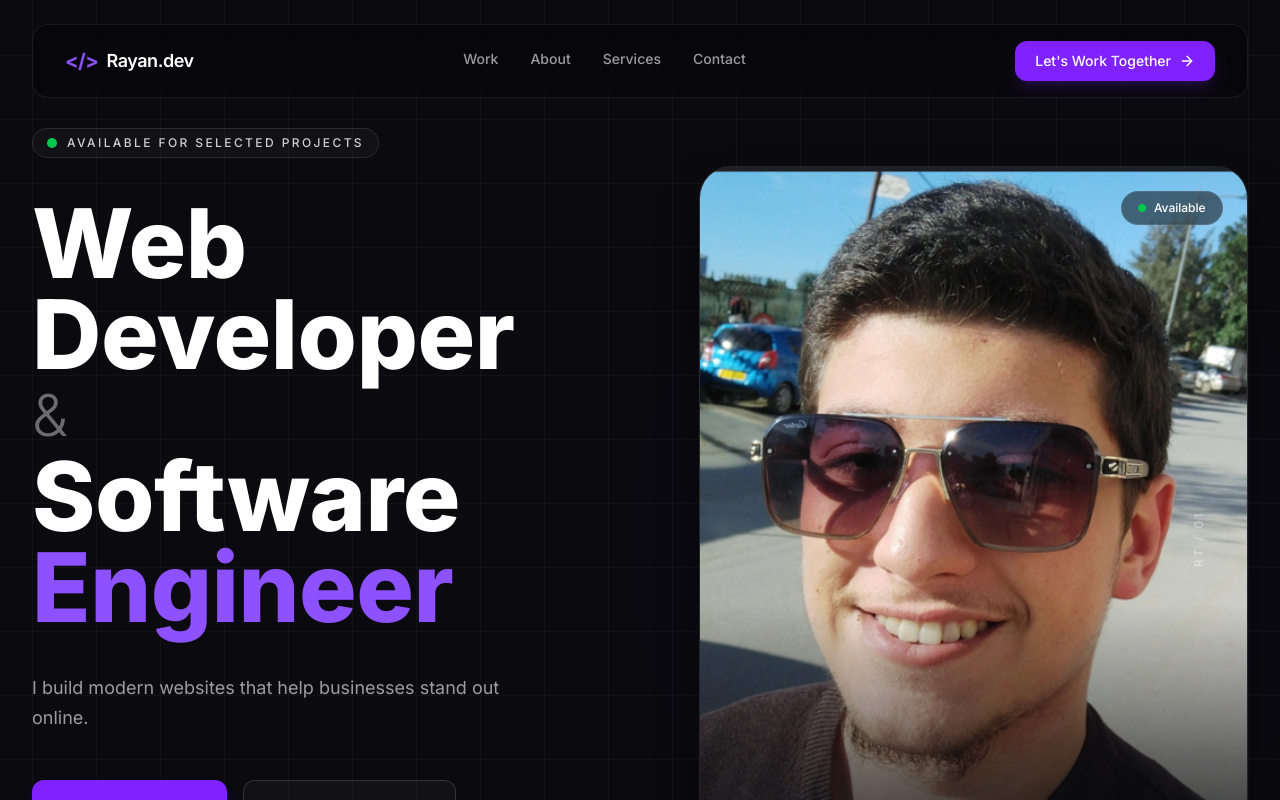
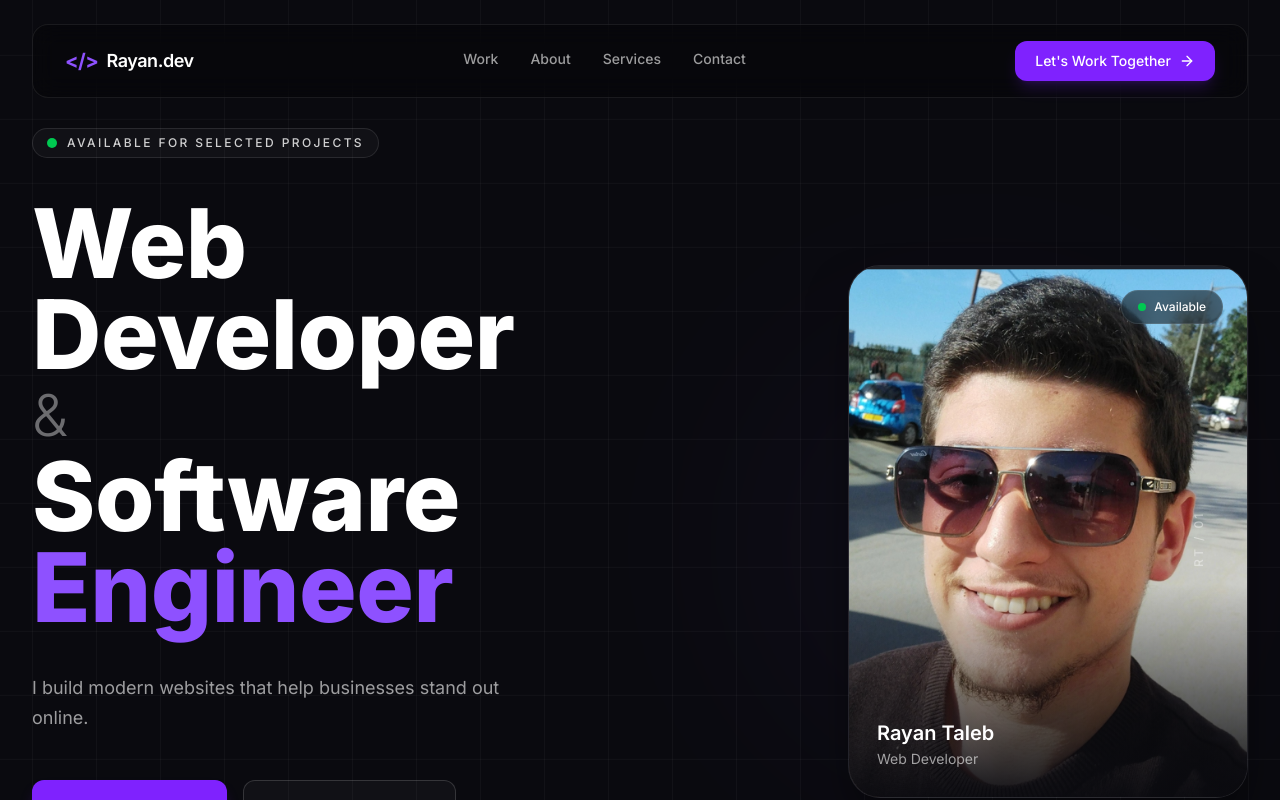
Before and after one commit to Rayan-tl-tech/portfolio, a React (Vite) app: page / in a window 1280 px wide. Shown: the top 800 px of the page. Built offline with nearby package versions, Linux system fonts and the light colour scheme.

Commit message:
style: scale down hero portrait card for better desktop proportions

```diff
--- a/src/components/Hero.jsx
+++ b/src/components/Hero.jsx
@@ -44,7 +44,7 @@ export default function Hero() {
         aria-hidden="true"
       />
 
-      <div className="relative z-10 mx-auto max-w-7xl w-full grid lg:grid-cols-[1.1fr_1fr] gap-10 lg:gap-16 items-center">
+      <div className="relative z-10 mx-auto max-w-7xl w-full grid lg:grid-cols-[1.2fr_1fr] gap-10 lg:gap-14 items-center">
         {/* LEFT: Text Content */}
         <div className="order-2 lg:order-1">
           {/* Status Indicator */}
@@ -121,7 +121,7 @@ export default function Hero() {
 
         {/* RIGHT: Portrait Card */}
         <div className="order-1 lg:order-2 flex justify-center lg:justify-end">
-          <div className="portrait-enter relative w-full max-w-[480px] lg:max-w-none">
+          <div className="portrait-enter relative w-full max-w-[320px] sm:max-w-[360px] lg:max-w-[380px] xl:max-w-[400px]">
             <div
               className="relative rounded-[28px] sm:rounded-[32px] border border-white/10 bg-gradient-to-b from-white/[0.04] to-transparent overflow-hidden shadow-2xl shadow-black/60"
               style={parallaxStyle}
```
